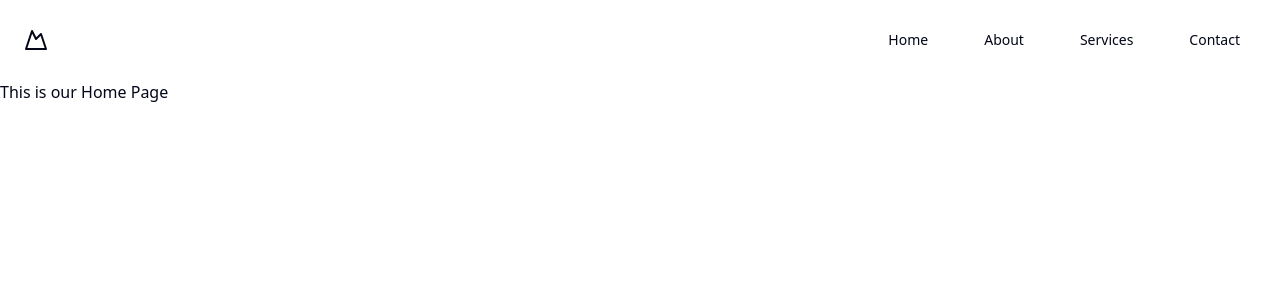
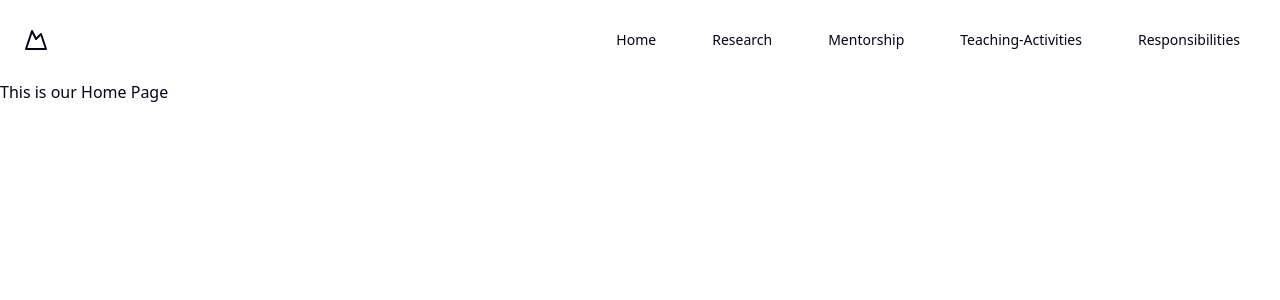
Before and after one commit to Jaan19867/PS_Portfolio, a React (Vite) app: page /PS_Portfolio/home in a window 1280 px wide. Shown: the top 300 px of the page. Built offline with nearby package versions, Linux system fonts and the light colour scheme.

Commit message:
committed

```diff
--- a/src/App.jsx
+++ b/src/App.jsx
@@ -1,28 +1,31 @@
-
-import './App.css'
-import { BrowserRouter , Route , Routes } from 'react-router-dom'
-import Dashboard from './Mycomponents/Dashboard'
-import Home from './Mycomponents/Home'
-import Mentorship from './Mycomponents/Mentorship'
-import Research from './Mycomponents/Research'
-import TeachingActivites from './Mycomponents/TeachingActivites'
-import Responsibilities from './Mycomponents/Responsibilities'
-import Navbar from './DepthComponents/Navbar'
+import "./App.css"
+import { BrowserRouter, Route, Routes } from "react-router-dom"
+import Dashboard from "./Mycomponents/Dashboard"
+import Home from "./Mycomponents/Home"
+import Mentorship from "./Mycomponents/Mentorship"
+import Research from "./Mycomponents/Research"
+import TeachingActivites from "./Mycomponents/TeachingActivites"
+import Responsibilities from "./Mycomponents/Responsibilities"
+import Navbar from "./DepthComponents/Navbar"
 function App() {
-
-
   return (
     <>
       <div>
         <BrowserRouter basename="/PS_Portfolio">
-        <Navbar/>
+          <Navbar />
           <Routes>
-            <Route path="/" element={<Home/>}></Route>
+            <Route path="/" element={<Home />}></Route>
             <Route path="/home" element={<Home />}></Route>
             <Route path="/mentorship" element={<Mentorship />}></Route>
-            <Route path="/research" element={<Research/>}></Route>
-            <Route path="/teaching-activites" element={<TeachingActivites />}></Route>
-            <Route path="/responsibilities" element={<Responsibilities />}></Route>
+            <Route path="/research" element={<Research />}></Route>
+            <Route
+              path="/teaching-activities"
+              element={<TeachingActivites />}
+            ></Route>
+            <Route
+              path="/responsibilities"
+              element={<Responsibilities />}
+            ></Route>
           </Routes>
         </BrowserRouter>
       </div>
--- a/src/DepthComponents/Navbar.jsx
+++ b/src/DepthComponents/Navbar.jsx
@@ -24,32 +24,42 @@
           </Link>
           <div className="grid gap-2 py-6">
             <Link
-              href="#"
+              href=""
               className="flex w-full items-center py-2 text-lg font-semibold"
               prefetch={false}
             >
               Home
             </Link>
+
             <Link
-              href="#"
+              href="/research"
               className="flex w-full items-center py-2 text-lg font-semibold"
               prefetch={false}
             >
-              About
+              Research
             </Link>
+
             <Link
-              href="#"
+              href="/mentorship"
               className="flex w-full items-center py-2 text-lg font-semibold"
               prefetch={false}
             >
-              Services
+              Mentorship
             </Link>
+
             <Link
-              href="#"
+              href="teaching-activites"
               className="flex w-full items-center py-2 text-lg font-semibold"
               prefetch={false}
             >
-              Contact
+              Teaching-Activities
+            </Link>
+            <Link
+              href="/responsibilities"
+              className="flex w-full items-center py-2 text-lg font-semibold"
+              prefetch={false}
+            >
+              Responsibilities
             </Link>
           </div>
         </SheetContent>
@@ -60,32 +70,39 @@
       </Link>
       <nav className="ml-auto hidden lg:flex gap-6">
         <Link
-          href="#"
+          to="/"
           className="group inline-flex h-9 w-max items-center justify-center rounded-md bg-white px-4 py-2 text-sm font-medium transition-colors hover:bg-gray-100 hover:text-gray-900 focus:bg-gray-100 focus:text-gray-900 focus:outline-none disabled:pointer-events-none disabled:opacity-50 data-[active]:bg-gray-100/50 data-[state=open]:bg-gray-100/50 dark:bg-gray-950 dark:hover:bg-gray-800 dark:hover:text-gray-50 dark:focus:bg-gray-800 dark:focus:text-gray-50 dark:data-[active]:bg-gray-800/50 dark:data-[state=open]:bg-gray-800/50"
           prefetch={false}
         >
           Home
         </Link>
         <Link
-          href="#"
+          to="/research"
           className="group inline-flex h-9 w-max items-center justify-center rounded-md bg-white px-4 py-2 text-sm font-medium transition-colors hover:bg-gray-100 hover:text-gray-900 focus:bg-gray-100 focus:text-gray-900 focus:outline-none disabled:pointer-events-none disabled:opacity-50 data-[active]:bg-gray-100/50 data-[state=open]:bg-gray-100/50 dark:bg-gray-950 dark:hover:bg-gray-800 dark:hover:text-gray-50 dark:focus:bg-gray-800 dark:focus:text-gray-50 dark:data-[active]:bg-gray-800/50 dark:data-[state=open]:bg-gray-800/50"
           prefetch={false}
         >
-          About
+          Research
         </Link>
         <Link
-          href="#"
+          to="/mentorship"
           className="group inline-flex h-9 w-max items-center justify-center rounded-md bg-white px-4 py-2 text-sm font-medium transition-colors hover:bg-gray-100 hover:text-gray-900 focus:bg-gray-100 focus:text-gray-900 focus:outline-none disabled:pointer-events-none disabled:opacity-50 data-[active]:bg-gray-100/50 data-[state=open]:bg-gray-100/50 dark:bg-gray-950 dark:hover:bg-gray-800 dark:hover:text-gray-50 dark:focus:bg-gray-800 dark:focus:text-gray-50 dark:data-[active]:bg-gray-800/50 dark:data-[state=open]:bg-gray-800/50"
           prefetch={false}
         >
-          Services
+          Mentorship
         </Link>
         <Link
-          href="#"
+          to="/teaching-activities"
           className="group inline-flex h-9 w-max items-center justify-center rounded-md bg-white px-4 py-2 text-sm font-medium transition-colors hover:bg-gray-100 hover:text-gray-900 focus:bg-gray-100 focus:text-gray-900 focus:outline-none disabled:pointer-events-none disabled:opacity-50 data-[active]:bg-gray-100/50 data-[state=open]:bg-gray-100/50 dark:bg-gray-950 dark:hover:bg-gray-800 dark:hover:text-gray-50 dark:focus:bg-gray-800 dark:focus:text-gray-50 dark:data-[active]:bg-gray-800/50 dark:data-[state=open]:bg-gray-800/50"
           prefetch={false}
         >
-          Contact
+          Teaching-Activities
+        </Link>
+        <Link
+          to="/responsibilities"
+          className="group inline-flex h-9 w-max items-center justify-center rounded-md bg-white px-4 py-2 text-sm font-medium transition-colors hover:bg-gray-100 hover:text-gray-900 focus:bg-gray-100 focus:text-gray-900 focus:outline-none disabled:pointer-events-none disabled:opacity-50 data-[active]:bg-gray-100/50 data-[state=open]:bg-gray-100/50 dark:bg-gray-950 dark:hover:bg-gray-800 dark:hover:text-gray-50 dark:focus:bg-gray-800 dark:focus:text-gray-50 dark:data-[active]:bg-gray-800/50 dark:data-[state=open]:bg-gray-800/50"
+          prefetch={false}
+        >
+          Responsibilities
         </Link>
       </nav>
     </header>
```
